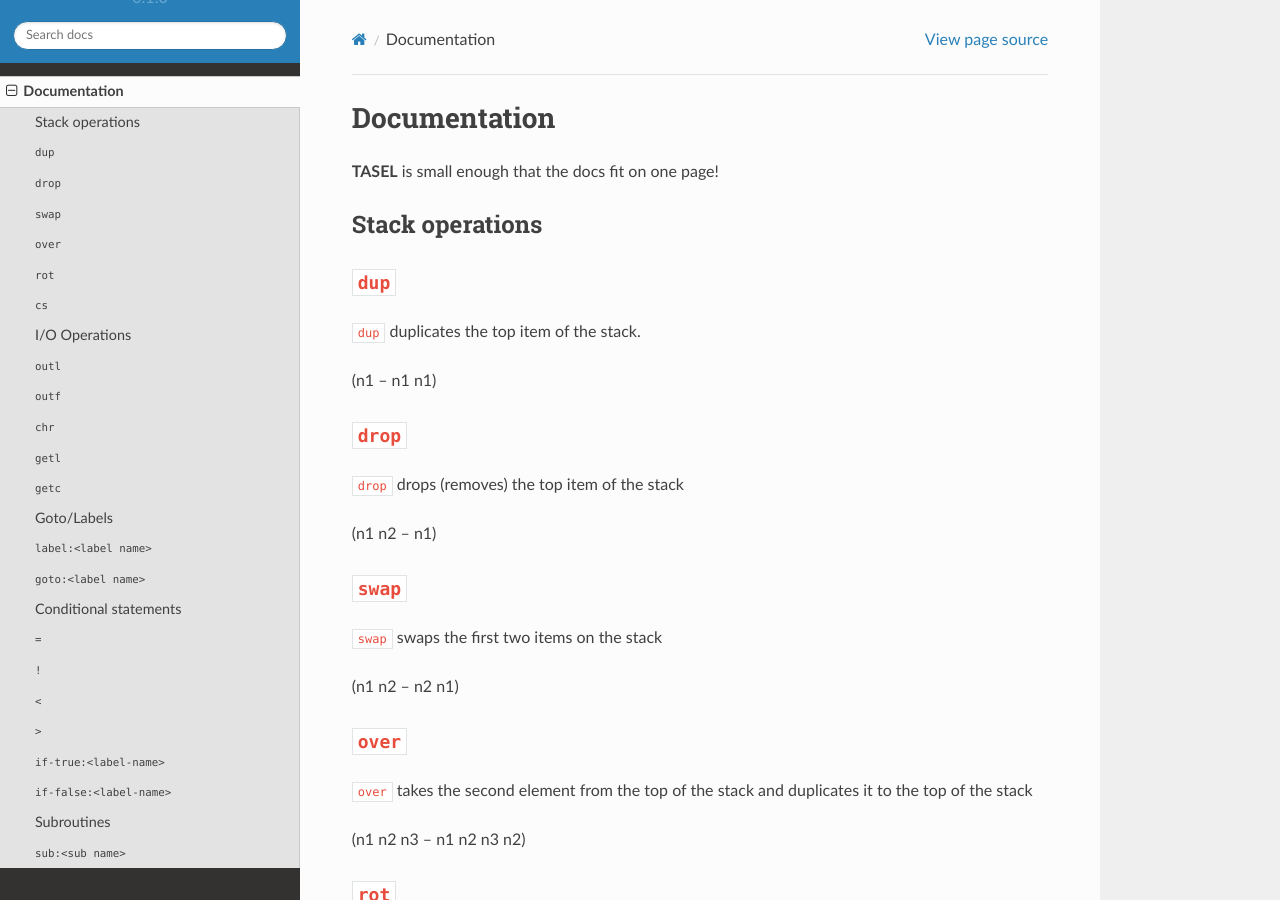
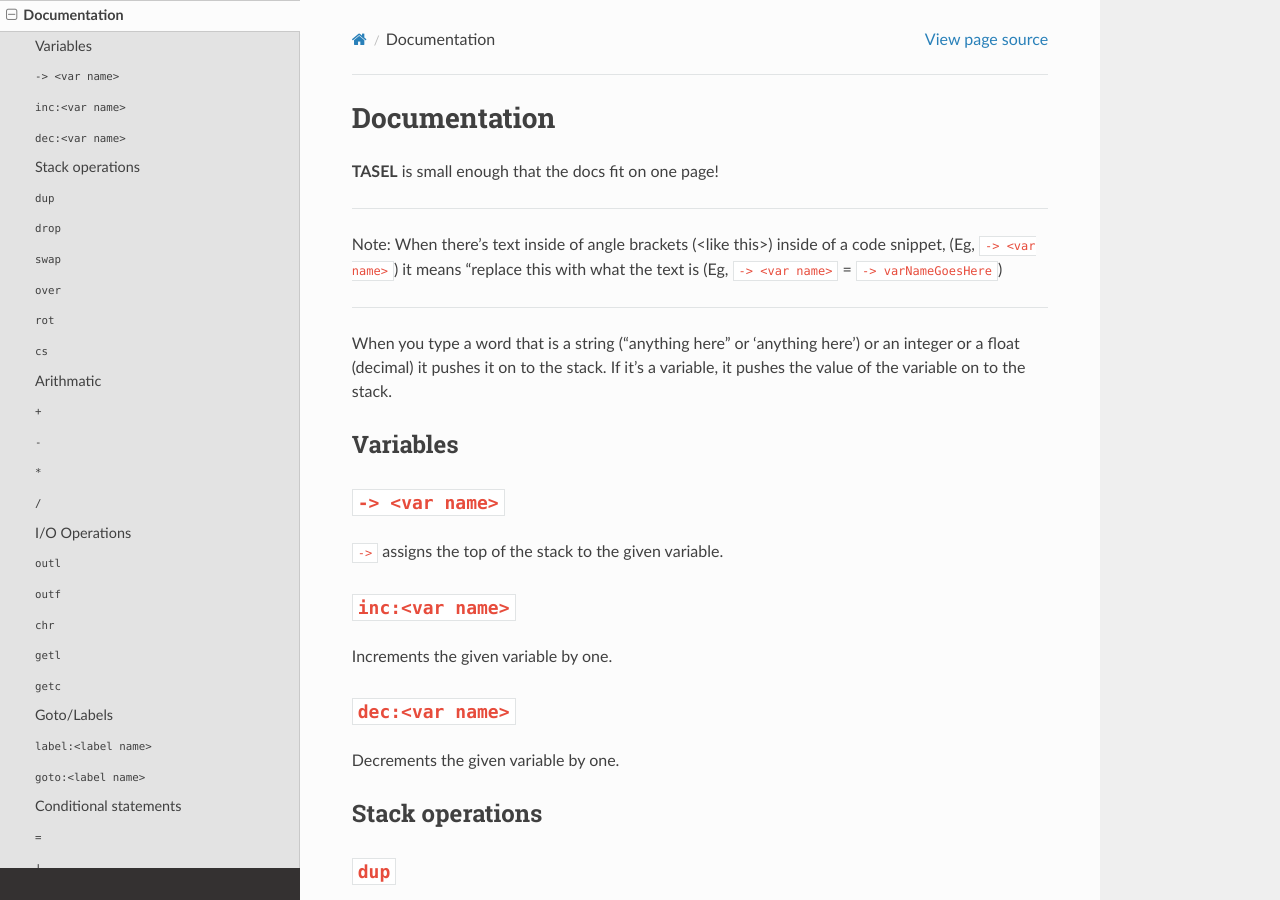
Before and after one commit to ThusEndingTheStory/TASEL-docs, a Sphinx documentation site: the page built from docs/source/docs.rst, in a window 1280 px wide and 900 px high. Built offline with Sphinx 7.4.7 and the Read the Docs theme 2.0.0, drawn with Linux system fonts in a browser that asks for light colours; pages that are not in the unit, such as notebooks, are missing from menus; some of the changed text lies outside the part shown.

Commit message:
Update docs.rst

```diff
--- a/docs/source/docs.rst
+++ b/docs/source/docs.rst
@@ -2,6 +2,29 @@
 ===================================
 
 **TASEL** is small enough that the docs fit on one page!
+
+----
+
+Note: When there's text inside of angle brackets (<like this>) inside of a code snippet, (Eg, ``-> <var name>``) it means "replace this with what the text is (Eg, ``-> <var name>`` = ``-> varNameGoesHere``)
+
+----
+
+When you type a word that is a string ("anything here" or 'anything here') or an integer or a float (decimal) it pushes it on to the stack. If it's a variable, it pushes the value of the variable on to the stack.
+
+Variables
+----
+
+``-> <var name>``
+----
+``->`` assigns the top of the stack to the given variable.
+
+``inc:<var name>``
+----
+Increments the given variable by one.
+
+``dec:<var name>``
+----
+Decrements the given variable by one.
 
 Stack operations
 ----
@@ -41,6 +64,25 @@
 ``cs`` clears the contents of the stack.
 
 (n1 n2 n3 -- )
+
+Arithmatic
+----
+
+``+``
+----
+Adds (or combines, in the case of a string) the top two items on the stack, consuming them and pushing the result.
+
+``-``
+----
+Subtracts the top two items on the stack, consuming them and pushing the result.
+
+``*``
+----
+Multiplies the top two items on the stack, consuming them and pushing the result.
+
+``/``
+----
+Divides the top two items on the stack, consuming them and pushing the result.
 
 I/O Operations
 ----
```
